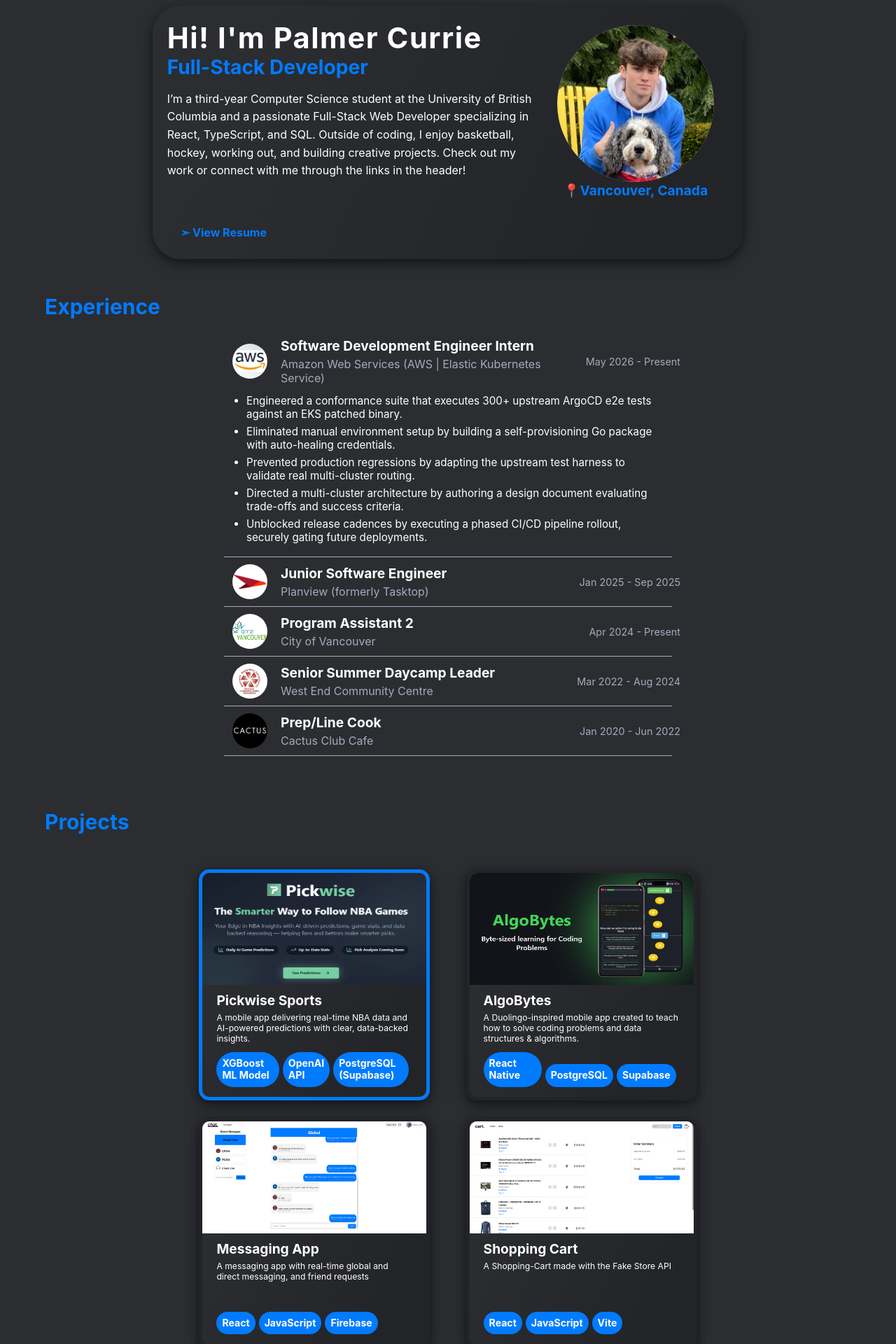
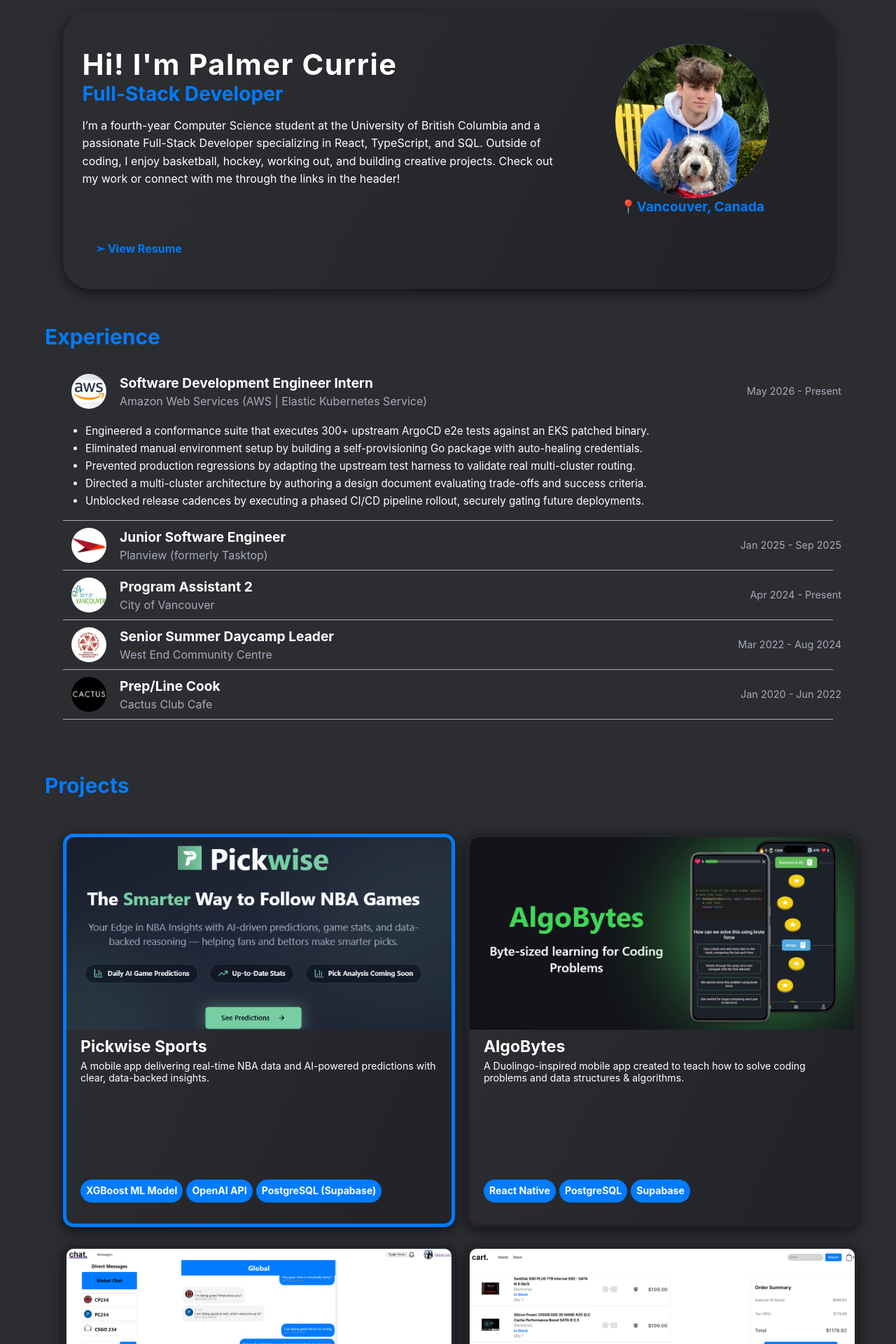
Before and after one commit to PalmerCurrie/Personal-Website, a React (Create React App) app: page / in a window 1280 px wide. Shown: the part 80-2000 px from the top of the page at 70% size. Built offline with nearby package versions, Linux system fonts and the light colour scheme.

Commit message:
Update & fix spacing

```diff
--- a/src/App.css
+++ b/src/App.css
@@ -1,4 +1,7 @@
 :root {
+  /* Shared content width for all major sections */
+  --content-width: min(1100px, 92vw);
+
   /* Primary and Secondary Colors */
   --primary-color: #007bff;
   --secondary-color: #0056b3;
@@ -66,7 +69,7 @@
   flex-direction: column;
   justify-content: center;
   align-items: center;
-  margin: 1vh;
+  margin: 1rem 0;
 }
 
 .section-header {
--- a/src/Components/Header/Header.jsx
+++ b/src/Components/Header/Header.jsx
@@ -94,7 +94,7 @@
     return {
       width: `${Math.max(60, 100 - 66 * progress)}vw`,
       top: `${10 * progress}px`,
-      height: `${5.5 - progress}vh`,
+      height: `clamp(44px, ${5.5 - progress}vh, 72px)`,
       borderRadius: `${progress * 100}px`,
       backgroundColor: theme
         ? `rgba(35, 36, 40, ${1 - 0.05 * progress})`
--- a/src/Containers/Experience/Experience.css
+++ b/src/Containers/Experience/Experience.css
@@ -13,10 +13,11 @@
   display: flex;
   flex-direction: column;
   gap: 0;
+  width: var(--content-width);
 }
 
 .experience-card-wrapper {
-  width: 50vw;
+  width: 100%;
 }
 
 .experience-card {
@@ -110,7 +111,6 @@
   .experience-container {
     display: flex;
     flex-direction: column;
-    width: 90vw;
   }
 
   .experience-card {
--- a/src/Containers/PersonalProfile/PersonalProfile.css
+++ b/src/Containers/PersonalProfile/PersonalProfile.css
@@ -3,8 +3,7 @@
   display: flex;
   flex-direction: column;
   justify-content: center;
-  width: 66vw;
-  height: 25vw;
+  width: var(--content-width);
   min-height: 300px;
   background-color: var(--secondary-background-color);
   border-radius: 40px;
@@ -46,8 +45,9 @@
   margin-top: 1.5vw;
   margin-left: 5%;
   background-color: grey;
-  width: 17.5vw;
-  height: 17.5vw;
+  width: 70%;
+  aspect-ratio: 1;
+  max-width: 220px;
   border-radius: 50%;
   display: flex;
   align-items: center;
@@ -144,7 +144,8 @@
   .profile-picture-container {
     margin-top: 2.5vw;
     width: 40vw;
-    height: 40vw;
+    aspect-ratio: 1;
+    max-width: 180px;
   }
 
   .profile-picture {
--- a/src/Containers/PersonalProfile/PersonalProfile.jsx
+++ b/src/Containers/PersonalProfile/PersonalProfile.jsx
@@ -12,8 +12,8 @@
           <h1>Hi! I'm Palmer Currie</h1>
           <h2>Full-Stack Developer</h2>
           <p>
-            I’m a third-year Computer Science student at the University of
-            British Columbia and a passionate Full-Stack Web Developer
+            I’m a fourth-year Computer Science student at the University of
+            British Columbia and a passionate Full-Stack Developer
             specializing in React, TypeScript, and SQL. Outside of coding, I
             enjoy basketball, hockey, working out, and building creative
             projects. Check out my work or connect with me through the links in
--- a/src/Containers/ProjectInformation/ProjectInformation.css
+++ b/src/Containers/ProjectInformation/ProjectInformation.css
@@ -1,13 +1,11 @@
 .project-information-container {
   border-radius: 40px;
   padding: 2.5%;
-  margin: 5%;
-  height: 75vh;
-  width: 66vw;
+  margin: clamp(3rem, 8vh, 6rem) 0;
+  width: var(--content-width);
   background-color: var(--secondary-background-color);
   display: flex;
   flex-direction: column;
-  justify-content: center;
   align-items: center;
 }
 
@@ -17,7 +15,7 @@
   justify-content: center;
   align-items: center;
   flex-direction: row;
-  height: 60%;
+  height: clamp(280px, 45vh, 480px);
   width: 80%;
 }
 
@@ -35,7 +33,7 @@
   color: white;
   font-size: 1.5vw;
   width: 3vw;
-  height: 1.5vw;
+  aspect-ratio: 1;
   display: flex;
   align-items: center;
   justify-content: center;
@@ -52,9 +50,10 @@
 }
 
 .project-information {
-  height: 100%;
+  width: 100%;
   display: flex;
   flex-direction: column;
+  gap: 0.5rem;
   text-align: left;
   font-size: 0.75rem;
   position: relative;
@@ -65,10 +64,6 @@
   margin-top: 5px;
   text-align: center;
   font-size: 0.95rem;
-}
-
-.caption-container {
-  height: 15%;
 }
 
 .project-name-container {
@@ -91,6 +86,10 @@
 .project-information p {
   font-size: clamp(0.95rem, 1.6vw, 1.2rem);
   line-height: 1.35;
+}
+
+.project-information > p {
+  margin: 0;
 }
 
 .project-information .caption {
--- a/src/Containers/ProjectShowcase/ProjectCard/ProjectCard.css
+++ b/src/Containers/ProjectShowcase/ProjectCard/ProjectCard.css
@@ -1,9 +1,8 @@
 .project-card-container {
   border: 5px solid var(--secondary-background-color);
   background-color: var(--secondary-background-color);
-  width: 25vw;
-  height: 25vw;
-  margin-inline: 1vw;
+  width: 100%;
+  aspect-ratio: 1;
   border-radius: 15px;
   box-shadow: 0 4px 8px rgba(0, 0, 0, 0.1);
 }
@@ -24,6 +23,7 @@
 .project-image {
   height: 100%;
   width: 100%;
+  object-fit: cover;
   border-top-left-radius: 10px;
   border-top-right-radius: 10px;
 }
@@ -35,18 +35,23 @@
   display: flex;
   flex-direction: column;
   text-align: left;
-  font-size: 0.95vw;
+  font-size: clamp(0.85rem, 1.1vw, 1.05rem);
   position: relative;
+  overflow: hidden;
 }
 
 .project-content h2 {
   margin: 0;
-  font-size: 1.5vw;
+  font-size: clamp(1.15rem, 1.8vw, 1.5rem);
 }
 
 .project-content p {
   flex: 1;
   margin-top: 5px;
+  display: -webkit-box;
+  -webkit-box-orient: vertical;
+  -webkit-line-clamp: 4;
+  overflow: hidden;
 }
 
 .project-technologies {
--- a/src/Containers/ProjectShowcase/ProjectShowcase.css
+++ b/src/Containers/ProjectShowcase/ProjectShowcase.css
@@ -2,6 +2,7 @@
   display: grid;
   grid-template-columns: repeat(2, 1fr);
   gap: 2vw;
+  width: var(--content-width);
 }
 
 @media (max-width: 768px) {
@@ -9,6 +10,7 @@
   .projects-container {
     display: flex;
     flex-direction: column;
+    align-items: center;
     gap: 15px;
   }
 }
```
